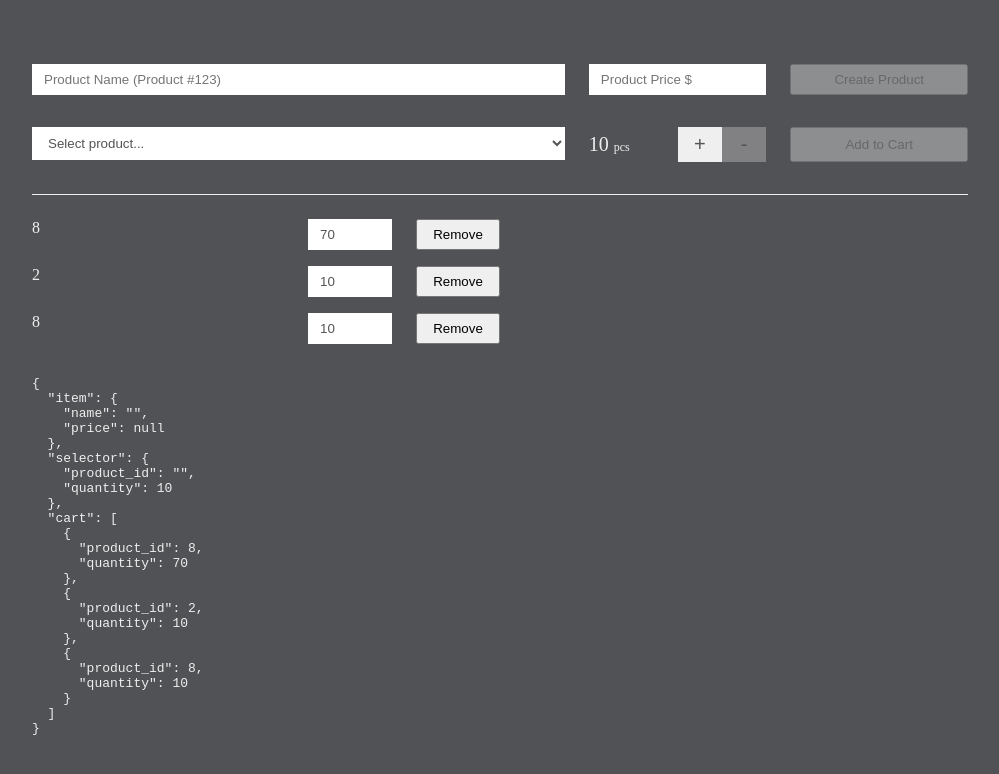
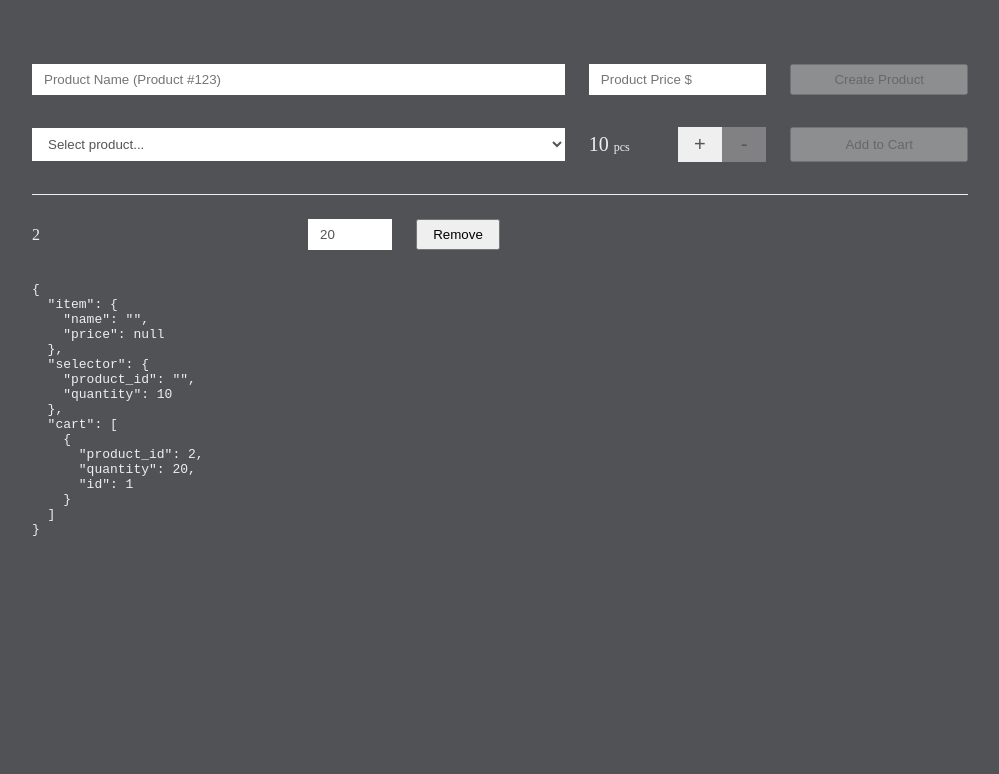
Before and after one commit to kyarmakov/reactive-forms, an Angular app: page / in a window 1280 px wide. Shown: the top 774 px of the page, without its empty margins (140-1139 px from the left). Built offline with nearby package versions, Linux system fonts and the light colour scheme; data requests are answered from the project's data file.

Commit message:
enable remove button

```diff
--- a/db.json
+++ b/db.json
@@ -38,19 +38,9 @@
   ],
   "cart": [
     {
-      "product_id": 8,
-      "quantity": 70,
+      "product_id": 2,
+      "quantity": 20,
       "id": 1
-    },
-    {
-      "product_id": 2,
-      "quantity": 10,
-      "id": 2
-    },
-    {
-      "product_id": 8,
-      "quantity": 10,
-      "id": 3
     }
   ]
 }
--- a/src/app/stock-inventory/components/stock-cart/stock-cart.component.html
+++ b/src/app/stock-inventory/components/stock-cart/stock-cart.component.html
@@ -12,7 +12,10 @@
           class="cart-input"
           formControlName="quantity"
         >
-        <button>Remove</button>
+        <button
+          type="button"
+          (click)="handleRemove(cartItem, i)"
+        >Remove</button>
       </div>
     </div>
 
--- a/src/app/stock-inventory/components/stock-cart/stock-cart.component.ts
+++ b/src/app/stock-inventory/components/stock-cart/stock-cart.component.ts
@@ -1,5 +1,6 @@
-import { Component, Input } from '@angular/core';
-import { FormArray, FormGroup } from '@angular/forms';
+import { Component, EventEmitter, Input, Output } from '@angular/core';
+import { AbstractControl, FormArray, FormGroup } from '@angular/forms';
+import { Cart } from '../../models/cart.model';
 
 @Component({
   selector: 'app-stock-cart',
@@ -9,7 +10,15 @@ import { FormArray, FormGroup } from '@angular/forms';
 export class StockCartComponent {
   @Input() parent: FormGroup;
 
+  @Output() removed = new EventEmitter<{ cartItem: Cart, i: number }>();
+
   get cart() {
     return (this.parent.get('cart') as FormArray).controls;
   }
+
+
+  handleRemove(control: AbstractControl, i: number): void {
+    const cartItem = control.value;
+    this.removed.emit({ cartItem, i });
+  }
 }
--- a/src/app/stock-inventory/containers/stock-inventory/stock-inventory.component.html
+++ b/src/app/stock-inventory/containers/stock-inventory/stock-inventory.component.html
@@ -17,6 +17,7 @@
 
     <app-stock-cart
       [parent]="form"
+      (removed)="onRemove($event)"
     ></app-stock-cart>
 
   </form>
--- a/src/app/stock-inventory/containers/stock-inventory/stock-inventory.component.ts
+++ b/src/app/stock-inventory/containers/stock-inventory/stock-inventory.component.ts
@@ -86,8 +86,19 @@ export class StockInventoryComponent implements OnInit {
     return (
       this.fb.group({
         product_id: cartItem.product_id,
-        quantity: cartItem.quantity
+        quantity: cartItem.quantity,
+        id: cartItem.id
       })
     );
   }
+
+  onRemove({ cartItem, i }) {
+    this.http.removeItemFromCart(cartItem)
+      .subscribe({
+        next: () => this.cart.removeAt(i),
+        error: (err: HttpErrorResponse) => console.log(err)
+      })
+  }
+
+
 }
--- a/src/app/stock-inventory/services/http.service.ts
+++ b/src/app/stock-inventory/services/http.service.ts
@@ -50,6 +50,14 @@ export class HttpService {
     )
   }
 
+  removeItemFromCart(cartItem: Cart): Observable<{}> {
+    return this.http.delete(`http://localhost:3000/cart/${cartItem.id}`).pipe(
+      catchError((err: HttpErrorResponse) => {
+        return throwError(() => console.log(err.message))
+      })
+    )
+  }
+
   checkProductNameNotTaken(productName: string): Observable<boolean> {
     return this.http.get<Product[]>(`http://localhost:3000/products`).pipe(
       map((products: Product[]) => {
--- a/src/styles.scss
+++ b/src/styles.scss
@@ -25,9 +25,14 @@ select {
   color: #555;
 }
 
+button {
+  height: 100%;
+}
+
 .grid {
   display: grid;
   column-gap: 24px;
+  align-items: center;
 }
 
 .grid--col-3 {
```
